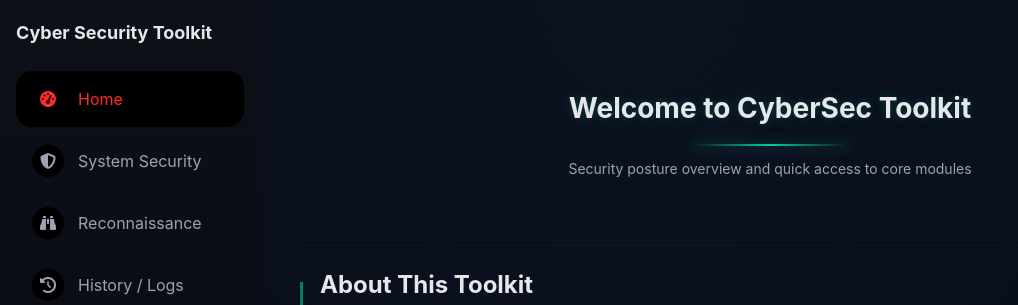
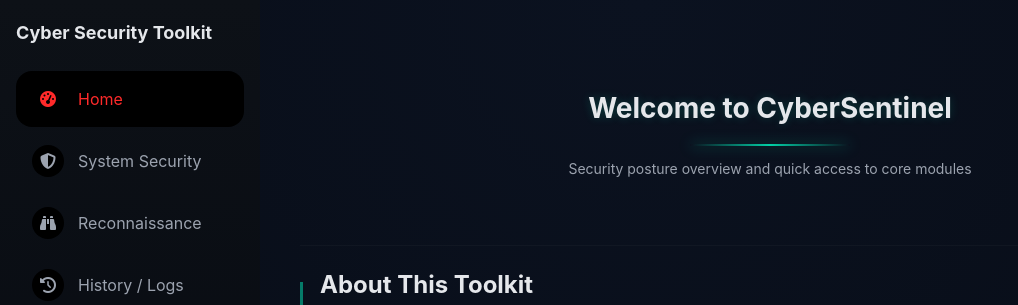
Before and after one commit to Gopalakrishnan-S29/Cybertoolkit, a Flask app: page / in a window 1280 px wide. Shown: the top 305 px of the page, without its empty margins (0-1018 px from the left). Run offline with Flask 3, Linux system fonts and the light colour scheme.

Commit message:
Completed

```diff
--- a/templates/index.html
+++ b/templates/index.html
@@ -7,7 +7,7 @@
 
     <!-- HERO / PAGE HEADER -->
     <div class="page-header hero-centered">
-        <h1 class="page-title">Welcome to CyberSec Toolkit</h1>
+        <h1 class="page-title">Welcome to CyberSentinel</h1>
         <div class="hero-glow-line"></div>
         <p class="page-desc">
             Security posture overview and quick access to core modules
```
Also changed, not shown: 1 other file.
